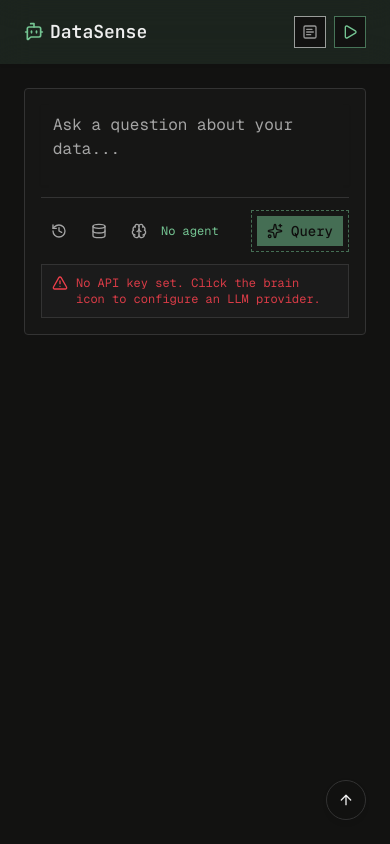
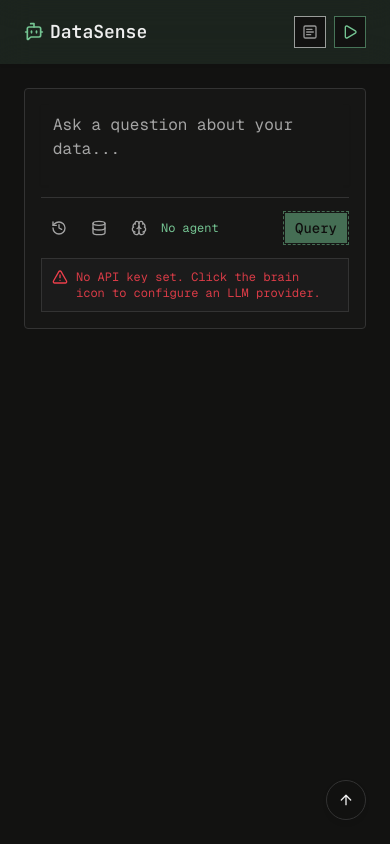
Before and after one commit to ShadmanSakib22/DataSense-AI, a Next.js app: page /workspace/1 in a window 390 px wide. Shown: the top 844 px of the page. Built offline with nearby package versions, Linux system fonts and the light colour scheme; what node-sql-parser would draw is missing.

Commit message:
fix: responsive fixes

```diff
--- a/src/app/workspace/[datasetId]/page.tsx
+++ b/src/app/workspace/[datasetId]/page.tsx
@@ -443,15 +443,19 @@
 
       {/* Schema / Table details modal */}
       <Sheet open={schemaOpen} onOpenChange={setSchemaOpen}>
-        <SheetContent className="w-full lg:w-1/2 p-0" showCloseButton={false}>
-          <SheetHeader className="border-b px-6 py-4">
+        <SheetContent
+          className="flex flex-col h-dvh w-full lg:w-1/2 p-0 overflow-hidden"
+          showCloseButton={false}
+        >
+          <SheetHeader className="border-b px-6 py-4 shrink-0">
             <SheetTitle>Table details</SheetTitle>
           </SheetHeader>
-          <ScrollArea className="h-[calc(100dvh-4rem)]">
-            <div className="p-6">
+
+          <div className="flex-1 min-h-0 w-full overflow-x-auto p-4">
+            <div className="w-max min-w-full">
               <SchemaExplorer schema={schema} />
             </div>
-          </ScrollArea>
+          </div>
         </SheetContent>
       </Sheet>
 
--- a/src/components/query-console/query-console.tsx
+++ b/src/components/query-console/query-console.tsx
@@ -93,7 +93,7 @@
               </div>
             </div>
 
-            <div className="border border-primary/50 border-dashed p-1">
+            <div className="border border-primary/50 border-dashed p-.5">
               <Button
                 type="submit"
                 disabled={isLoading || !question.trim()}
@@ -102,7 +102,7 @@
                 {isLoading ? (
                   <Loader2 className="size-4 animate-spin" />
                 ) : (
-                  <Sparkles className="size-4" />
+                  <Sparkles className="hidden sm:inline size-4" />
                 )}
                 {isLoading ? "Thinking..." : "Query"}
               </Button>
--- a/src/components/upload/file-upload.tsx
+++ b/src/components/upload/file-upload.tsx
@@ -83,7 +83,7 @@
         )}
       >
         <Upload className="mb-4 size-10 text-muted-foreground" />
-        <p className="mb-2 text-lg font-medium">
+        <p className="mb-2 text-lg font-medium text-center">
           Drop your file here, or{" "}
           <label className="cursor-pointer text-primary underline underline-offset-4 hover:text-primary/80">
             browse
```
Also changed, not shown: src/components/schema-explorer/schema-explorer.tsx (+7 -7 lines), src/components/schema-explorer/table-card.tsx (+12 -8 lines).
